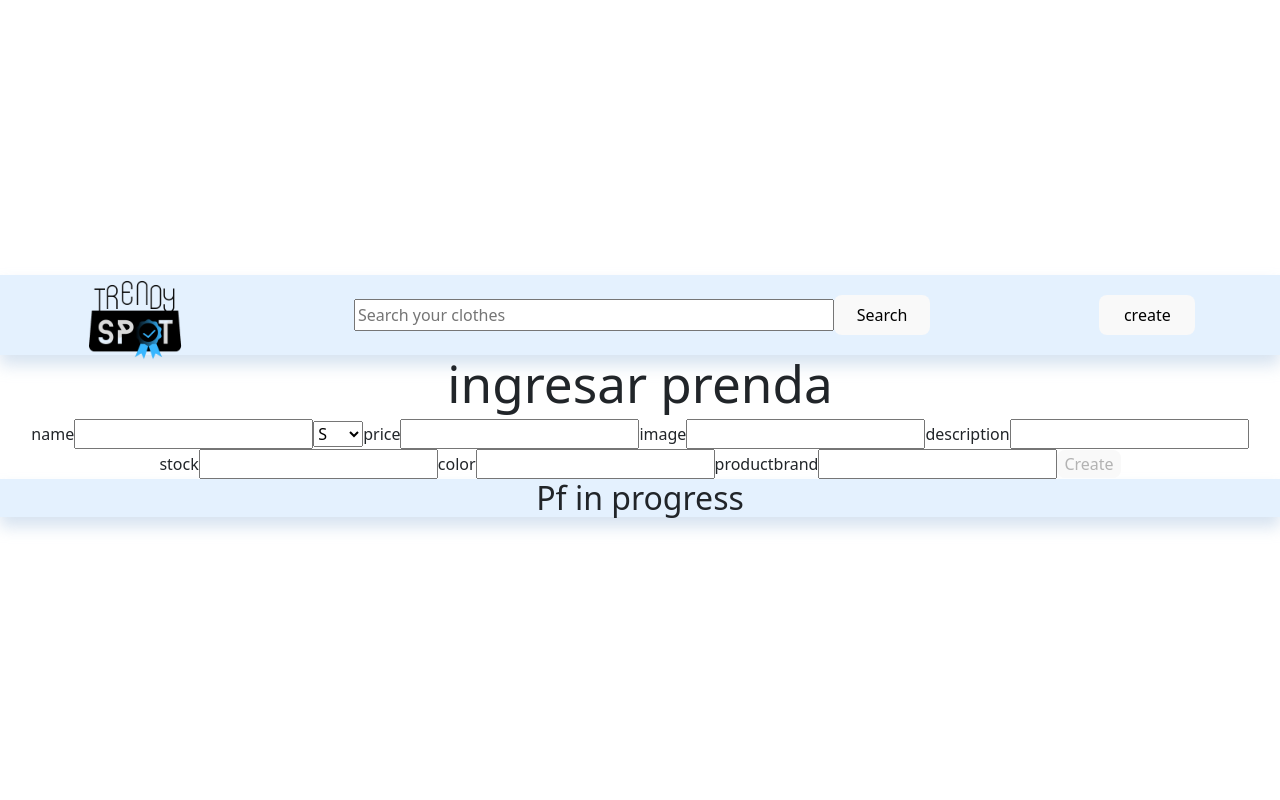
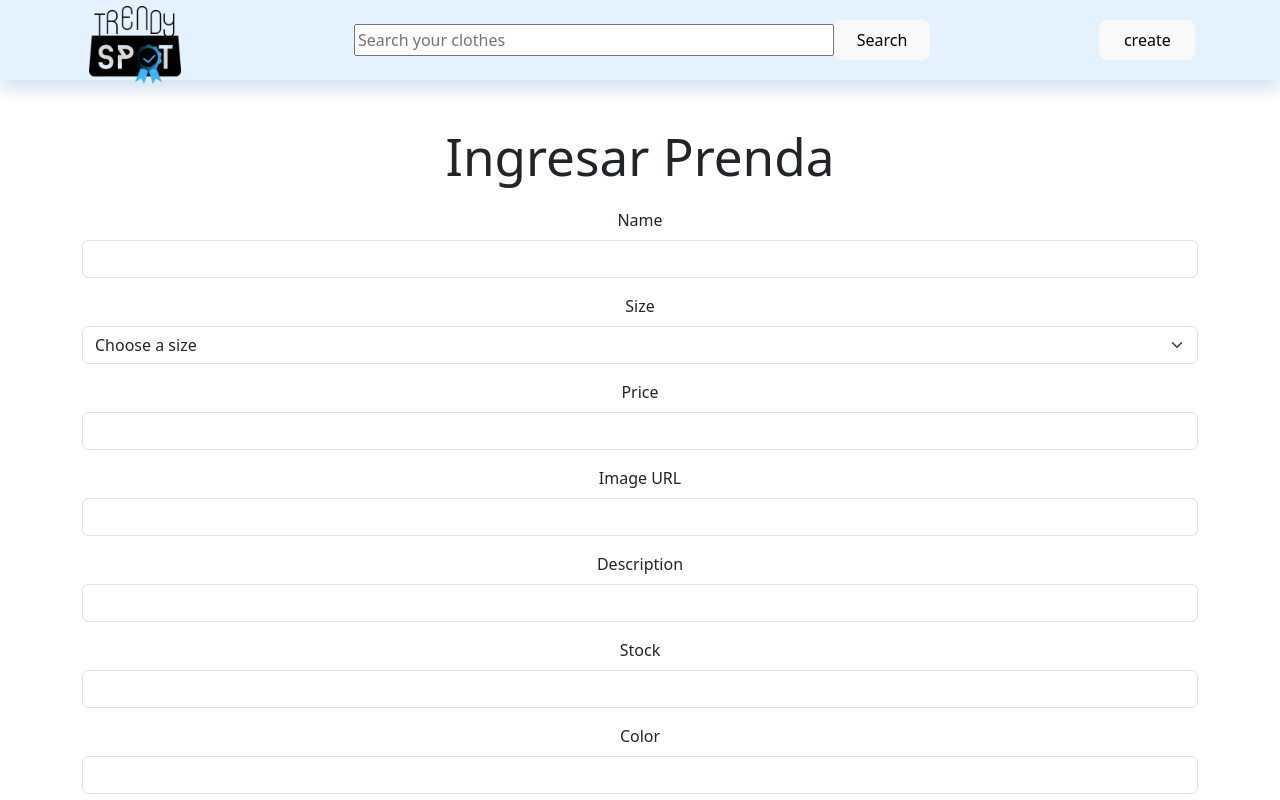
Before and after one commit to NitsugaSamot/trendy-spot, a React (Vite) app in the folder frontend/: page /create in a window 1280 px wide. Shown: the top 800 px of the page. Built offline with nearby package versions, Linux system fonts and the light colour scheme.

Commit message:
Create css

```diff
--- a/frontend/src/components/createProduct/createProduct.jsx
+++ b/frontend/src/components/createProduct/createProduct.jsx
@@ -1,150 +1,202 @@
-import { useState } from "react";
+import React, { useState } from "react";
 import axios from "axios";
 import validation from "./validation";
-import "./createProduct.css"
+import "./createProduct.css";
 
 const CreateProduct = () => {
-
   const sizes = ["S", "M", "L", "XL", "XXL"];
 
   const [form, setForm] = useState({
-    name:'',  //string
-    size:'', //string
-    price:'', //integer
-    image:'', //string
-    description:'', //string
-    stock:'', //integer
-    color:'', //string
-    brand:'', //string
+    name: "",
+    size: "",
+    price: "",
+    image: "",
+    description: "",
+    stock: "",
+    color: "",
+    brand: "",
   });
 
-  const [errors, setErrors] = useState({})
+  const [errors, setErrors] = useState({});
 
   const handleChange = (event) => {
-    setForm({...form, [event.target.name]: event.target.value});
-    setErrors(validation({...form, [event.target.name]: event.target.value}))
+    setForm({ ...form, [event.target.name]: event.target.value });
+    setErrors(validation({ ...form, [event.target.name]: event.target.value }));
   };
 
   const handleSize = (event) => {
-    setForm({...form, size: event.target.value})
-  }
+    setForm({ ...form, size: event.target.value });
+  };
 
   const handleSubmit = async (event) => {
-    event.preventDefault()
-    //---------------- corta URL se queda con lo q sirve y lo concatena con lo q necesita, y lo agrega al post---------------
-
-    const postForm = form
-    const idPrenda = postForm.image.split('/d/')
-    const idSinView = idPrenda[1].split('/')
-    const idUltimo = `https://drive.google.com/uc?id=${idSinView[0]}`
-    postForm.image = idUltimo
-//-----------------------------------------------------------------------------------------------------------------------
-
-    const response = await axios.post('http://localhost:3004/products/create', postForm);
-    alert("the product has been created");
-  }
+    event.preventDefault();
+    const postForm = form;
+    const idPrenda = postForm.image.split("/d/");
+    const idSinView = idPrenda[1].split("/");
+    const idUltimo = `https://drive.google.com/uc?id=${idSinView[0]}`;
+    postForm.image = idUltimo;
+    await axios.post("http://localhost:3004/products/create", postForm);
+    alert("The product has been created");
+  };
 
   return (
-    <div>
-      <h1>ingresar prenda</h1>
+    <div className="container mt-5">
+      <h1 className="mb-4">Ingresar Prenda</h1>
       <form>
-        <label>
-          name
+        <div className="mb-3">
+          <label htmlFor="name" className="form-label">
+            Name
+          </label>
           <input
             type="text"
+            className={`form-control ${errors.name ? "is-invalid" : ""}`}
+            id="name"
             name="name"
             value={form.name}
             onChange={handleChange}
-          ></input>
+          />
+          {errors.name && (
+            <div className="invalid-feedback">{errors.name}</div>
+          )}
+        </div>
+
+        <div className="mb-3">
+          <label htmlFor="size" className="form-label">
+            Size
           </label>
-        <span className="spanError">{errors.name}</span>
-
-        <select onChange={handleSize}>
-          {sizes.map((prenda) => {
-            return (
-              <option key={prenda} name={prenda} value={prenda}>
+          <select
+            className={`form-select ${errors.size ? "is-invalid" : ""}`}
+            id="size"
+            onChange={handleSize}
+            value={form.size}
+          >
+            <option value="">Choose a size</option>
+            {sizes.map((prenda) => (
+              <option key={prenda} value={prenda}>
                 {prenda}
               </option>
-            );
-          })}
+            ))}
           </select>
+          {errors.size && (
+            <div className="invalid-feedback">{errors.size}</div>
+          )}
+        </div>
 
-        <label>
-          price
+        <div className="mb-3">
+          <label htmlFor="price" className="form-label">
+            Price
+          </label>
           <input
             type="text"
+            className={`form-control ${errors.price ? "is-invalid" : ""}`}
+            id="price"
             name="price"
             value={form.price}
             onChange={handleChange}
-          ></input>
+          />
+          {errors.price && (
+            <div className="invalid-feedback">{errors.price}</div>
+          )}
+        </div>
+
+        <div className="mb-3">
+          <label htmlFor="image" className="form-label">
+            Image URL
           </label>
-        <span className="spanError">{errors.price}</span>
-
-        <label>
-          image
           <input
             type="text"
+            className={`form-control ${errors.image ? "is-invalid" : ""}`}
+            id="image"
             name="image"
             value={form.image}
             onChange={handleChange}
-          ></input>
+          />
+          {errors.image && (
+            <div className="invalid-feedback">{errors.image}</div>
+          )}
+        </div>
+
+        <div className="mb-3">
+          <label htmlFor="description" className="form-label">
+            Description
           </label>
-        <span className="spanError">{errors.image}</span>
-
-        <label>
-          description
           <input
             type="text"
+            className={`form-control ${errors.description ? "is-invalid" : ""}`}
+            id="description"
             name="description"
             value={form.description}
             onChange={handleChange}
-          ></input>
+          />
+          {errors.description && (
+            <div className="invalid-feedback">{errors.description}</div>
+          )}
+        </div>
+
+        <div className="mb-3">
+          <label htmlFor="stock" className="form-label">
+            Stock
           </label>
-        <span className="spanError">{errors.description}</span>
-
-        <label>
-          stock
           <input
-            type="string"
+            type="text"
+            className={`form-control ${errors.stock ? "is-invalid" : ""}`}
+            id="stock"
             name="stock"
             value={form.stock}
             onChange={handleChange}
-          ></input>
+          />
+          {errors.stock && (
+            <div className="invalid-feedback">{errors.stock}</div>
+          )}
+        </div>
+
+        <div className="mb-3">
+          <label htmlFor="color" className="form-label">
+            Color
           </label>
-        <span className="spanError">{errors.stock}</span>
-
-        <label>
-          color
           <input
-            type="string"
+            type="text"
+            className={`form-control ${errors.color ? "is-invalid" : ""}`}
+            id="color"
             name="color"
             value={form.color}
             onChange={handleChange}
-          ></input>
+          />
+          {errors.color && (
+            <div className="invalid-feedback">{errors.color}</div>
+          )}
+        </div>
+
+        <div className="mb-3">
+          <label htmlFor="brand" className="form-label">
+            Brand
           </label>
-        <span className="spanError">{errors.color}</span>
-
-        <label>
-          productbrand
           <input
-            type="string"
+            type="text"
+            className={`form-control ${errors.brand ? "is-invalid" : ""}`}
+            id="brand"
             name="brand"
             value={form.brand}
             onChange={handleChange}
-          ></input>
-        </label>
-        <span className="spanError">{errors.brand}</span>
+          />
+          {errors.brand && (
+            <div className="invalid-feedback">{errors.brand}</div>
+          )}
+        </div>
 
+        <div className="d-grid gap-2 col-6 mx-auto">
           <button
             type="submit"
-          disabled={Object.keys(errors).length > 0 || form.name.length < 1}  onClick={
-            handleSubmit
-          }
+            className="btn btn-primary"
+            disabled={Object.keys(errors).length > 0 || form.name.length < 1}
+            onClick={handleSubmit}
           >
             Create
           </button>
+        </div>
       </form>
     </div>
   );
 };
+
 export default CreateProduct;
```
Lines whose indentation alone changed are shown as unchanged.
